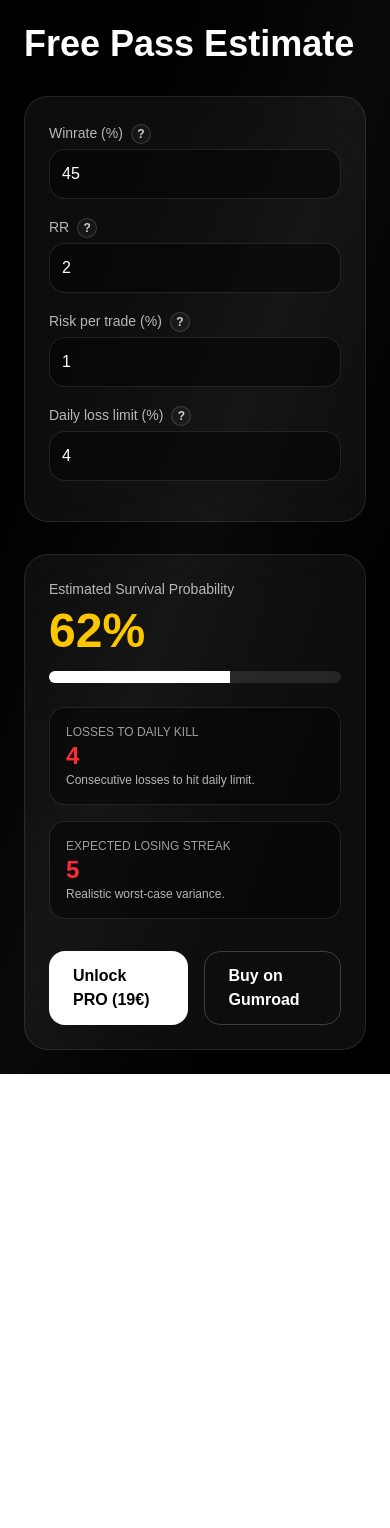
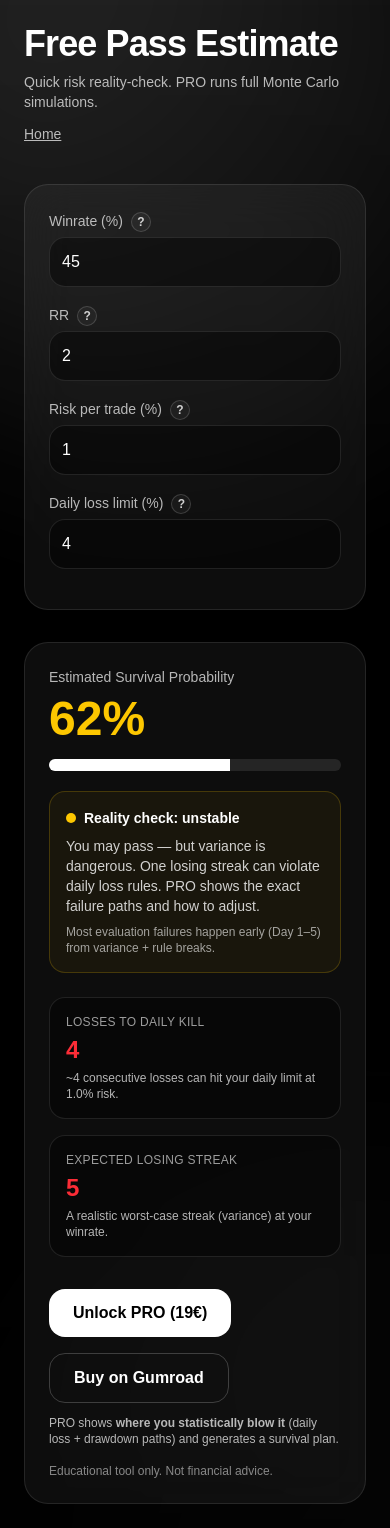
Before and after one commit to Kalluska/challenge-killer, a Next.js app: page /calculator in a window 390 px wide. Before the commit the page ends 1074 px from the top, so only its background shows below. Built offline with nearby package versions, Linux system fonts and the light colour scheme.

Commit message:
FREE: add reality-check + danger mode for low survival score

```diff
--- a/src/app/calculator/page.tsx
+++ b/src/app/calculator/page.tsx
@@ -1,6 +1,7 @@
 "use client";
 
 import { useMemo, useState } from "react";
+import GlowButton from "@/components/GlowButton";
 
 function clamp(x: number, a: number, b: number) {
   return Math.max(a, Math.min(b, x));
@@ -17,8 +18,7 @@ export default function Calculator() {
   const safeRisk = typeof risk === "number" ? risk : 0.1;
   const safeDaily = typeof dailyLoss === "number" ? dailyLoss : 0;
 
-  const expectancy =
-    (safeWinrate / 100) * safeRr - (1 - safeWinrate / 100);
+  const expectancy = (safeWinrate / 100) * safeRr - (1 - safeWinrate / 100);
 
   const score = useMemo(() => {
     const raw = 50 + expectancy * 35 - (safeRisk - 1) * 22;
@@ -32,27 +32,74 @@ export default function Calculator() {
 
   const expectedLosingStreak = useMemo(() => {
     if (safeWinrate <= 0 || safeWinrate >= 100) return 0;
-    return Math.max(
-      1,
-      Math.round(Math.log(0.05) / Math.log(1 - safeWinrate / 100))
-    );
+    return Math.max(1, Math.round(Math.log(0.05) / Math.log(1 - safeWinrate / 100)));
   }, [safeWinrate]);
 
+  const riskTier = useMemo(() => {
+    if (score < 40) return "danger";
+    if (score < 70) return "warn";
+    return "ok";
+  }, [score]);
+
   const verdictColor =
-    score < 40
-      ? "text-red-500"
-      : score < 70
-      ? "text-yellow-400"
-      : "text-green-400";
+    riskTier === "danger" ? "text-red-500" :
+    riskTier === "warn" ? "text-yellow-400" :
+    "text-green-400";
+
+  const reality = useMemo(() => {
+    if (riskTier === "danger") {
+      return {
+        title: "Reality check: high blow-up risk",
+        body:
+          "At this configuration, most traders statistically fail the evaluation. " +
+          "The daily loss rule + variance will catch you fast unless you reduce risk or trades/day.",
+      };
+    }
+    if (riskTier === "warn") {
+      return {
+        title: "Reality check: unstable",
+        body:
+          "You may pass — but variance is dangerous. One losing streak can violate daily loss rules. " +
+          "PRO shows the exact failure paths and how to adjust.",
+      };
+    }
+    return {
+      title: "Reality check: survivable (if disciplined)",
+      body:
+        "Your risk model is statistically survivable, but evaluation periods are short. " +
+        "PRO stress-tests daily loss + max drawdown to expose hidden failure modes.",
+    };
+  }, [riskTier]);
+
+  const dangerCardClass =
+    riskTier === "danger"
+      ? "border-red-500/30 bg-red-500/5 shadow-[0_0_30px_rgba(239,68,68,0.15)]"
+      : riskTier === "warn"
+      ? "border-yellow-400/20 bg-yellow-400/5"
+      : "border-white/10 bg-black/30";
+
+  const dangerDotClass =
+    riskTier === "danger"
+      ? "bg-red-500 animate-pulse"
+      : riskTier === "warn"
+      ? "bg-yellow-400"
+      : "bg-green-400";
 
   return (
-    <main className="min-h-screen bg-gradient-to-br from-black via-neutral-950 to-black text-white p-6">
+    <main className="min-h-screen text-white p-6">
       <div className="mx-auto max-w-4xl">
-        <h1 className="text-4xl font-extrabold mb-8">
-          Free Pass Estimate
-        </h1>
+        <div className="flex items-start justify-between flex-wrap gap-3">
+          <div>
+            <h1 className="text-4xl font-extrabold tracking-tight">Free Pass Estimate</h1>
+            <p className="mt-2 text-sm opacity-70">
+              Quick risk reality-check. PRO runs full Monte Carlo simulations.
+            </p>
+          </div>
+          <a href="/" className="text-sm underline opacity-70 hover:opacity-100">Home</a>
+        </div>
 
-        <div className="grid md:grid-cols-2 gap-8">
+        <div className="mt-10 grid md:grid-cols-2 gap-8">
+          {/* INPUT */}
           <Card>
             <Input
               label="Winrate (%)"
@@ -74,23 +121,20 @@ export default function Calculator() {
             />
             <Input
               label="Daily loss limit (%)"
-              tip="Your prop firm daily loss rule. Example: 4% means losing 4% in one day fails."
+              tip="Your prop firm daily loss rule. Example: 4% means losing 4% in one day fails the day."
               value={dailyLoss}
               setValue={setDailyLoss}
             />
           </Card>
 
+          {/* OUTPUT */}
           <Card>
-            <div className="text-sm opacity-70">
-              Estimated Survival Probability
-            </div>
-
-            <div
-              className={`mt-2 text-5xl font-extrabold ${verdictColor}`}
-            >
+            <div className="text-sm opacity-70">Estimated Survival Probability</div>
+            <div className={`mt-2 text-5xl font-extrabold ${verdictColor}`}>
               {Math.round(score)}%
             </div>
 
+            {/* Animated progress */}
             <div className="mt-4 h-3 w-full rounded-full bg-white/10 overflow-hidden">
               <div
                 className="h-3 bg-white transition-all duration-700 ease-out"
@@ -98,29 +142,49 @@ export default function Calculator() {
               />
             </div>
 
+            {/* Reality Check */}
+            <div className={`mt-5 rounded-2xl border p-4 ${dangerCardClass}`}>
+              <div className="flex items-center gap-2">
+                <span className={`h-2.5 w-2.5 rounded-full ${dangerDotClass}`} />
+                <div className="text-sm font-extrabold">{reality.title}</div>
+              </div>
+              <div className="mt-2 text-sm opacity-80">{reality.body}</div>
+              <div className="mt-2 text-xs opacity-60">
+                Most evaluation failures happen early (Day 1–5) from variance + rule breaks.
+              </div>
+            </div>
+
+            {/* KPI boxes */}
             <div className="mt-6 space-y-4">
-              <AlertBox
+              <KpiBox
                 title="Losses to Daily Kill"
                 value={lossesToDaily}
-                desc="Consecutive losses to hit daily limit."
+                desc={`~${lossesToDaily} consecutive losses can hit your daily limit at ${safeRisk.toFixed(1)}% risk.`}
               />
-              <AlertBox
+              <KpiBox
                 title="Expected Losing Streak"
                 value={expectedLosingStreak}
-                desc="Realistic worst-case variance."
+                desc="A realistic worst-case streak (variance) at your winrate."
               />
             </div>
 
-            <div className="mt-8 flex gap-4">
-              <Button href="/pro">Unlock PRO (19€)</Button>
-              <Button
+            {/* CTA */}
+            <div className="mt-8 flex gap-4 flex-wrap">
+              <GlowButton href="/pro">Unlock PRO (19€)</GlowButton>
+              <GlowButton
                 href="https://challengekiller.gumroad.com/l/mijmrn"
                 external
-                ghost
+                variant="ghost"
               >
                 Buy on Gumroad
-              </Button>
+              </GlowButton>
             </div>
+
+            <div className="mt-3 text-xs opacity-70">
+              PRO shows <span className="font-bold">where you statistically blow it</span> (daily loss + drawdown paths) and generates a survival plan.
+            </div>
+
+            <div className="mt-4 text-xs opacity-50">Educational tool only. Not financial advice.</div>
           </Card>
         </div>
       </div>
@@ -128,7 +192,7 @@ export default function Calculator() {
   );
 }
 
-function Card({ children }: any) {
+function Card({ children }: { children: any }) {
   return (
     <div className="rounded-3xl border border-white/10 bg-white/5 p-6 backdrop-blur-xl">
       {children}
@@ -136,30 +200,17 @@ function Card({ children }: any) {
   );
 }
 
-function Button({
-  href,
-  children,
-  external,
-  ghost,
-}: any) {
-  return (
-    <a
-      href={href}
-      target={external ? "_blank" : undefined}
-      rel={external ? "noreferrer" : undefined}
-      className={`relative inline-flex items-center justify-center rounded-2xl px-6 py-3 font-extrabold transition-all duration-300
-      hover:scale-105 active:scale-95 ${
-        ghost
-          ? "border border-white/20 hover:bg-white/10 hover:shadow-[0_0_25px_rgba(255,255,255,0.15)]"
-          : "bg-white text-black hover:shadow-[0_0_30px_rgba(255,255,255,0.40)]"
-      }`}
-    >
-      {children}
-    </a>
-  );
-}
-
-function Input({ label, tip, value, setValue }: any) {
+function Input({
+  label,
+  tip,
+  value,
+  setValue,
+}: {
+  label: string;
+  tip: string;
+  value: number | "";
+  setValue: (v: number | "") => void;
+}) {
   return (
     <div className="mb-4">
       <div className="flex items-center gap-2 mb-1">
@@ -169,34 +220,45 @@ function Input({ label, tip, value, setValue }: any) {
       <input
         type="number"
         value={value}
-        onChange={(e) =>
-          setValue(e.target.value === "" ? "" : Number(e.target.value))
-        }
+        onChange={(e) => {
+          const raw = e.target.value;
+          if (raw === "") return setValue("");
+          setValue(Number(raw));
+        }}
         className="w-full rounded-2xl border border-white/10 bg-black/40 p-3 outline-none focus:ring-2 focus:ring-white/30 transition-all"
       />
     </div>
   );
 }
 
-function HelpTip({ text }: any) {
+function HelpTip({ text }: { text: string }) {
   return (
-    <span className="relative group cursor-help">
-      <span className="inline-flex h-5 w-5 items-center justify-center rounded-full border border-white/20 bg-white/5 text-xs font-bold opacity-80 group-hover:opacity-100">
+    <span className="relative group">
+      <span
+        className="inline-flex h-5 w-5 items-center justify-center rounded-full border border-white/20 bg-white/5 text-xs font-extrabold opacity-80 cursor-help select-none
+                   transition-all duration-200 group-hover:opacity-100 group-hover:bg-white/10"
+        tabIndex={0}
+        aria-label="Help"
+      >
         ?
       </span>
-      <span className="absolute left-1/2 top-7 -translate-x-1/2 w-64 rounded-xl border border-white/10 bg-black/90 p-3 text-xs opacity-0 group-hover:opacity-100 transition-all">
+
+      <span
+        className="pointer-events-none absolute left-1/2 top-7 z-20 w-72 -translate-x-1/2 rounded-xl border border-white/10 bg-black/90 p-3 text-xs leading-relaxed text-white/90
+                   opacity-0 translate-y-1 transition-all duration-200 group-hover:opacity-100 group-hover:translate-y-0"
+      >
         {text}
       </span>
     </span>
   );
 }
 
-function AlertBox({ title, value, desc }: any) {
+function KpiBox({ title, value, desc }: { title: string; value: any; desc: string }) {
   return (
     <div className="rounded-2xl border border-white/10 bg-black/40 p-4">
-      <div className="text-xs uppercase opacity-60">{title}</div>
-      <div className="text-2xl font-extrabold text-red-500">{value}</div>
-      <div className="text-xs opacity-70">{desc}</div>
+      <div className="text-xs uppercase tracking-wide opacity-60">{title}</div>
+      <div className="mt-1 text-2xl font-extrabold text-red-500">{value}</div>
+      <div className="mt-1 text-xs opacity-70">{desc}</div>
     </div>
   );
 }
```
Also changed, not shown: 1 other file (tests, documents, lock files or other folders).
